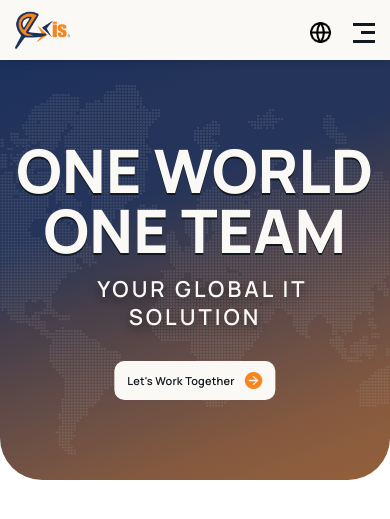
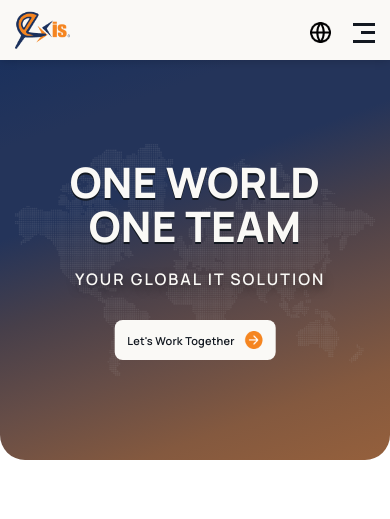
Before and after one commit to balramprojects/excis, a PHP site: page /excis/ in a window 390 px wide; the page is wider, and only the part inside the window is pictured. Shown: the top 519 px of that part. Run offline with PHP 8.4, Linux system fonts and the light colour scheme; style sheets or scripts are compiled from the project's sources; some libraries are stand-ins or nearby versions.

Commit message:
website mobile banner fixed

```diff
--- a/assets/sass/index.css
+++ b/assets/sass/index.css
@@ -62,7 +62,7 @@
   text-transform: uppercase;
   padding: 15px 0 0;
   color: var(--white-color);
-  text-wrap: wrap;
+  text-wrap: nowrap;
   text-shadow: 0px 5px 10px rgba(0, 0, 0, 0.5);
 }
 .d-landing-banner .inner-content-container .banner-content .text-content .banner-btn {
@@ -157,4 +157,41 @@
   .d-landing-banner .inner-content-container .banner-content .text-content .banner-btn .arrow {
     width: 18px;
   }
+}
+@media (max-width: 600px) {
+  .d-landing-banner {
+    height: 400px;
+    border-radius: 0 0 25px 25px;
+  }
+  .d-landing-banner .inner-content-container {
+    height: 100%;
+    padding: 0 15px;
+  }
+  .d-landing-banner .inner-content-container .banner-content {
+    height: 400px;
+  }
+  .d-landing-banner .inner-content-container .banner-content .map-img {
+    height: auto;
+  }
+  .d-landing-banner .inner-content-container .banner-content .map-img img {
+    width: 100% !important;
+  }
+  .d-landing-banner .inner-content-container .banner-content .text-content {
+    height: 400px;
+  }
+  .d-landing-banner .inner-content-container .banner-content .text-content .slogan-main-txt {
+    font-size: 42px;
+    line-height: 44px;
+    text-shadow: 0 2px 0 var(--black-color);
+  }
+  .d-landing-banner .inner-content-container .banner-content .text-content .slogan-sub-txt {
+    font-size: 16px;
+    line-height: 22px;
+    letter-spacing: 2px;
+    padding: 20px 0 0;
+  }
+  .d-landing-banner .inner-content-container .banner-content .text-content .banner-btn {
+    margin: 30px auto 0;
+    border-radius: 8px;
+  }
 }/*# sourceMappingURL=index.css.map */
--- a/assets/sass/index.scss
+++ b/assets/sass/index.scss
@@ -78,7 +78,7 @@ $grey-color: #808389;
                     text-transform: uppercase;
                     padding: 15px 0 0;
                     color: var(--white-color);
-                    text-wrap: wrap;
+                    text-wrap: nowrap;
                     text-shadow: 0px 5px 10px rgb(0, 0, 0, 0.5);
                 }
 
@@ -202,10 +202,48 @@ $grey-color: #808389;
     }
 }
 
-@media (max-width: 768px) {}
+@media (max-width: 600px) {
+    .d-landing-banner {
+        height: 400px;
+        border-radius: 0 0 25px 25px;
 
-@media (max-width: 640px) {}
+        .inner-content-container {
+            height: 100%;
+            padding: 0 15px;
 
-@media (max-width: 500px) {}
+            .banner-content {
+                height: 400px;
 
-@media (max-width: 390px) {}
+                .map-img {
+                    height: auto;
+
+                    img {
+                        width: 100% !important;
+                    }
+                }
+
+                .text-content {
+                    height: 400px;
+
+                    .slogan-main-txt {
+                        font-size: 42px;
+                        line-height: 44px;
+                        text-shadow: 0 2px 0 var(--black-color);
+                    }
+
+                    .slogan-sub-txt {
+                        font-size: 16px;
+                        line-height: 22px;
+                        letter-spacing: 2px;
+                        padding: 20px 0 0;
+                    }
+
+                    .banner-btn {
+                        margin: 30px auto 0;
+                        border-radius: 8px;
+                    }
+                }
+            }
+        }
+    }
+}
```
Also changed, not shown: assets/sass/navigation.css (+1 -48 lines), 1 other file.
